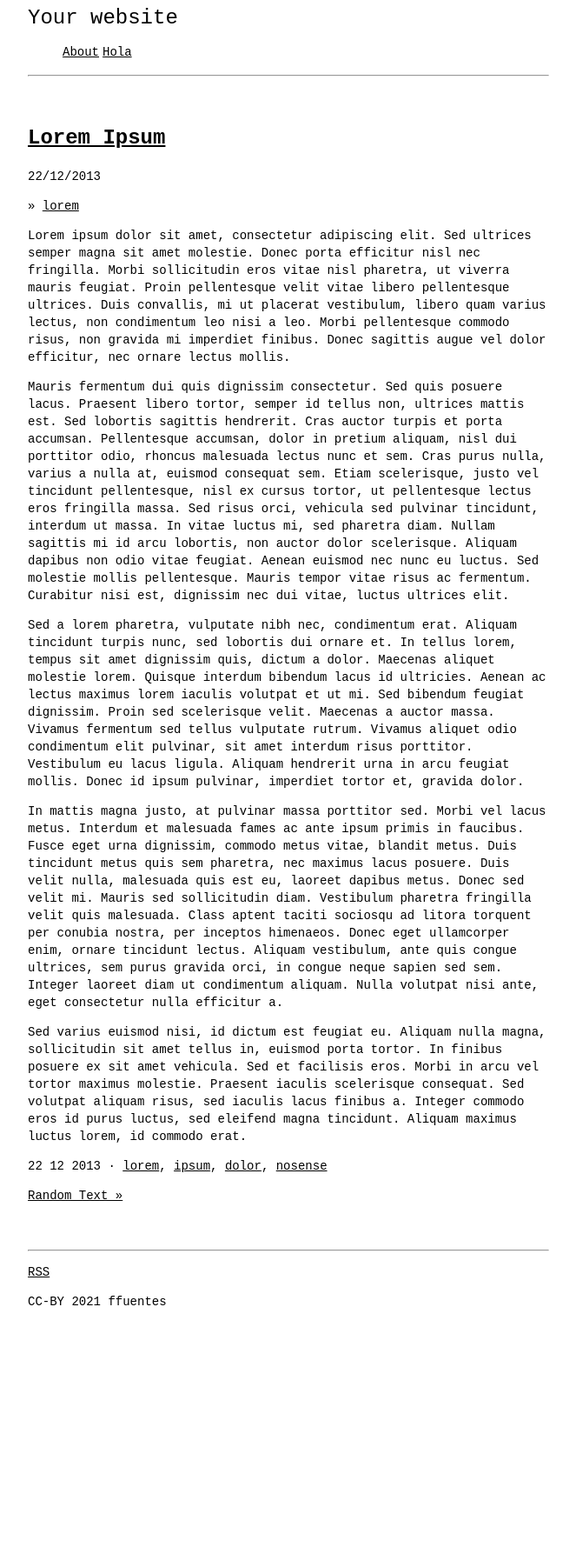
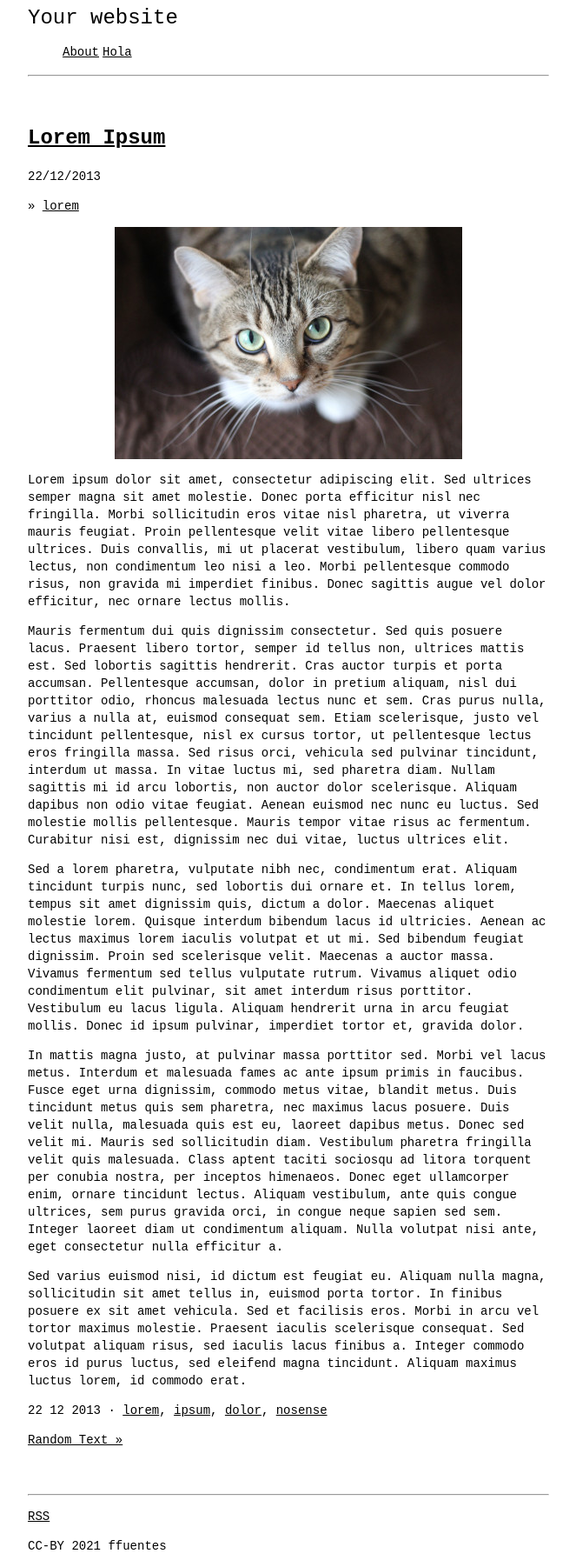
Before and after one commit to ffuentese/monocol-theme, a Jekyll site: the page built from _posts/2013-12-23-lorem-ipsum.md, in a window 1280 px wide. Shown: the whole page at 87% size, without its empty margins (308-971 px from the left). Built offline with Jekyll 4.4.1, drawn with Linux system fonts in a browser that asks for light colours; before the commit the page ends 1521 px from its top, so only the background shows below that.

Commit message:
pygments extension fixed. Added new screenshot and centering explanation

```diff
--- a/_includes/head.html
+++ b/_includes/head.html
@@ -1,5 +1,3 @@
-<!DOCTYPE html>
-
 <head>
 	<meta charset="utf-8"/>
 
--- a/_layouts/default.html
+++ b/_layouts/default.html
@@ -1,4 +1,3 @@
-
 <!DOCTYPE html>
 <html lang="en" >
   {% include head.html %}
--- a/_posts/2013-12-23-lorem-ipsum.md
+++ b/_posts/2013-12-23-lorem-ipsum.md
@@ -6,6 +6,7 @@ categories: [lorem]
 tags: lorem ipsum dolor nosense
 ---
 
+![Cat]({{site.baseurl}}/pexels-krysten-merriman-20787.jpg){: .center-image title="Photo by Krysten Merriman from Pexels centered with .center-image"}
 
 Lorem ipsum dolor sit amet, consectetur adipiscing elit. Sed ultrices semper magna sit amet molestie. Donec porta efficitur nisl nec fringilla. Morbi sollicitudin eros vitae nisl pharetra, ut viverra mauris feugiat. Proin pellentesque velit vitae libero pellentesque ultrices. Duis convallis, mi ut placerat vestibulum, libero quam varius lectus, non condimentum leo nisi a leo. Morbi pellentesque commodo risus, non gravida mi imperdiet finibus. Donec sagittis augue vel dolor efficitur, nec ornare lectus mollis.
 
```
Also changed, not shown: README.md, _sass/pygments.scss (renamed from _sass/pygments.css), monocol-theme.gemspec, pexels-krysten-merriman-20787.jpg (added), screenshot2.png (added). Lines whose indentation alone changed are shown as unchanged.
